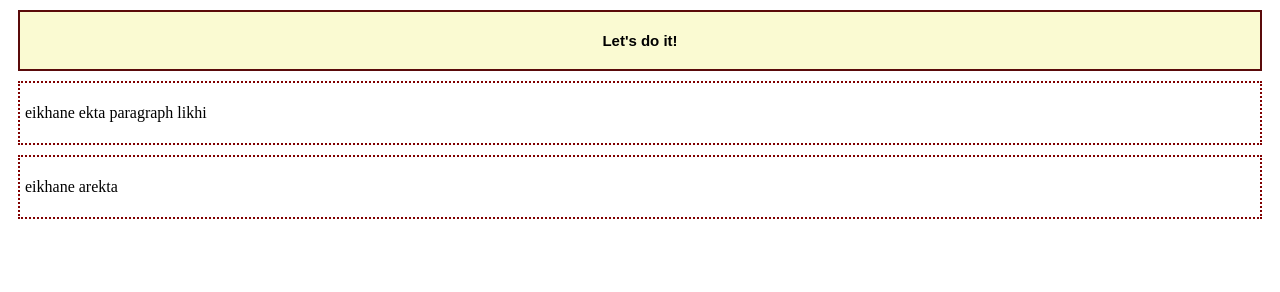
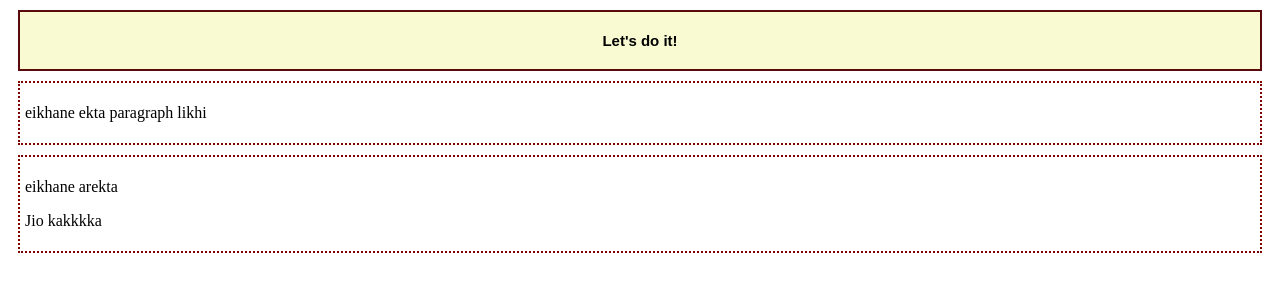
Before and after one commit to arifin191/webdev-1, a plain HTML site: page index.html in a window 1280 px wide. Drawn offline with Linux system fonts and the light colour scheme.

Commit message:
Update index.html

```diff
--- a/index.html
+++ b/index.html
@@ -14,6 +14,9 @@
         <p>
             eikhane arekta
         </p>
+        <p>
+            Jio kakkkka
+         </p>
     </div>
 </body>
 </html>
```
